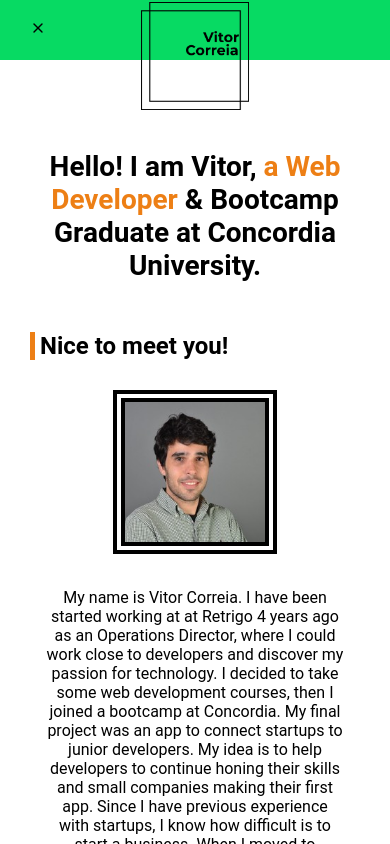
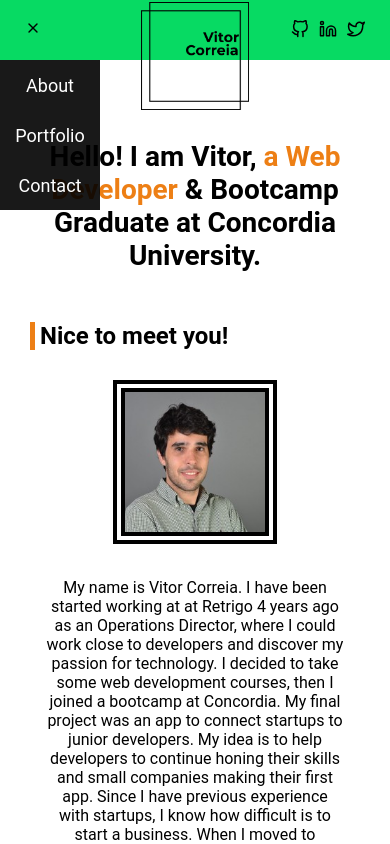
Before and after one commit to vitor-correia10/portfolio, a React (Create React App) app: page / in a window 390 px wide. Both pictures are taken after a click on the element 38 px from the left and 30 px from the top of the page. Shown: the top 844 px of the page. Built offline with nearby package versions, Linux system fonts and the light colour scheme.

Commit message:
Add hamburger menu

```diff
--- a/src/components/About.js
+++ b/src/components/About.js
@@ -20,6 +20,11 @@ const About = () => {
 }
 
 const Wrapper = styled.div`
+    @media (max-width: ${THEME.mobile}){
+        margin-top: -5rem;
+        padding-top: 5rem;
+    }
+
     margin: 90px 0 40px 0;
 `
 
--- /dev/null
+++ b/src/components/Head/MobileMenu.js
@@ -0,0 +1,98 @@
+import React from 'react';
+import styled from 'styled-components/macro';
+import { FiX, FiMenu } from 'react-icons/fi'
+import { THEME } from '../GlobalStyle/Theme';
+import { Link } from 'react-scroll';
+
+const MobileMenu = () => {
+    const [click, setClick] = React.useState(false);
+    const [dropdown, setDropdown] = React.useState(false);
+
+    const handleClick = () => {
+        setClick(!click)
+        setDropdown(!dropdown)
+    }
+    const handleClickHere = () => {
+        setClick(!click)
+        setDropdown(!dropdown)
+    }
+
+    return (
+        <>
+            <Hamburger onClick={handleClick}>
+                {click ? <FiX /> : <FiMenu />}
+                {dropdown &&
+                    <>
+                        <Nav>
+                            <Item>
+                                <Link to="about" smooth={true} duration={1000} offset={-10}>
+                                    <Anchor onClick={handleClickHere}>
+                                        About
+                                    </Anchor>
+                                </Link>
+                            </Item>
+                            <Item>
+                                <Link to="portfolio" smooth={true} duration={1000} offset={-70}>
+                                    <Anchor onClick={handleClickHere}>
+                                        Portfolio
+                        </Anchor>
+                                </Link>
+                            </Item>
+                            <Item>
+                                <Link to="contact" smooth={true} duration={1000}>
+                                    <Anchor onClick={handleClickHere}>
+                                        Contact
+                        </Anchor>
+                                </Link>
+                            </Item>
+                        </Nav>
+                    </>
+                }
+            </Hamburger>
+        </ >
+    )
+}
+
+const Hamburger = styled.div`
+    position: absolute;
+    left: 25px;
+    top: 20px;
+
+    @media (min-width: ${THEME.mobile}){
+        display: none;
+    }
+`
+
+const Nav = styled.nav`
+  display: flex;
+  flex-direction: column;
+  justify-content: center;
+  background: rgba(0, 0, 0, 0.9);
+  color: ${THEME.light};
+  height: auto;
+  text-align: left;
+  position: absolute;
+  top: 40px;
+  padding: 0 15px;
+  left: -25px;
+  width: 100px;
+  transition: transform 0.3s ease-in-out;
+
+  @media (max-width: ${({ theme }) => theme.mobile}) {
+    width: 100%;
+  }
+`
+
+const Item = styled.div`
+    height: 50px;
+    display: flex;
+    justify-content: center;
+    align-items: center;
+`
+
+const Anchor = styled.a`
+    font-size: 18px;
+`
+
+
+export default MobileMenu;
--- a/src/components/Head/Navbar.js
+++ b/src/components/Head/Navbar.js
@@ -2,9 +2,8 @@ import React from 'react';
 import styled from 'styled-components/macro';
 import { Link } from 'react-scroll';
 
-
-import { FiX, FiMenu } from 'react-icons/fi'
 import { THEME } from '../GlobalStyle/Theme';
+import MobileMenu from './MobileMenu';
 
 import Logo from './Logo';
 import SocialMedia from './SocialMedia';
@@ -28,9 +27,7 @@ const Navbar = () => {
 
     return (
         <Wrapper>
-            <Hamburger onClick={handleClick}>
-                {click ? <FiX /> : <FiMenu />}
-            </Hamburger>
+            <MobileMenu />
             <Link to="about" smooth={true} duration={1000} offset={-10}>
                 <Span>About</Span>
             </Link>
@@ -58,16 +55,6 @@ const Wrapper = styled.div`
     align-items: center;
     height: 60px;
     justify-content: center;
-`
-
-const Hamburger = styled.div`
-    position: absolute;
-    left: 10px;
-    padding: 20px;
-
-    @media (min-width: ${THEME.mobile}){
-        display: none;
-    }
 `
 
 const LogoAnchor = styled.a`
--- a/src/components/Head/SocialMedia.js
+++ b/src/components/Head/SocialMedia.js
@@ -1,6 +1,5 @@
 import React from 'react';
 import styled from 'styled-components/macro';
-import { Link } from 'react-scroll';
 
 import { FiGithub, FiLinkedin, FiTwitter, FiX, FiMenu } from 'react-icons/fi'
 import { THEME } from '../GlobalStyle/Theme';
@@ -22,7 +21,9 @@ const SocialMedia = () => {
 }
 
 const Social = styled.div`
-    display: none;
+    position: absolute;
+    right: 20px;
+    top: 20px;
 
     @media (min-width: ${THEME.mobile}){
         display: block;
--- a/src/components/Home.js
+++ b/src/components/Home.js
@@ -1,5 +1,6 @@
 import React from 'react';
 import styled from 'styled-components/macro';
+import { THEME } from '../components/GlobalStyle/Theme';
 
 import About from './About';
 import Skills from './Skills';
@@ -18,7 +19,11 @@ const Home = () => {
 }
 
 const Wrapper = styled.div`
-    margin: 0 30px
+    margin: 0 30px;
+
+    @media (max-width: ${THEME.mobile}){
+        padding-top: 5rem;
+    }
 `
 
 export default Home;
```
